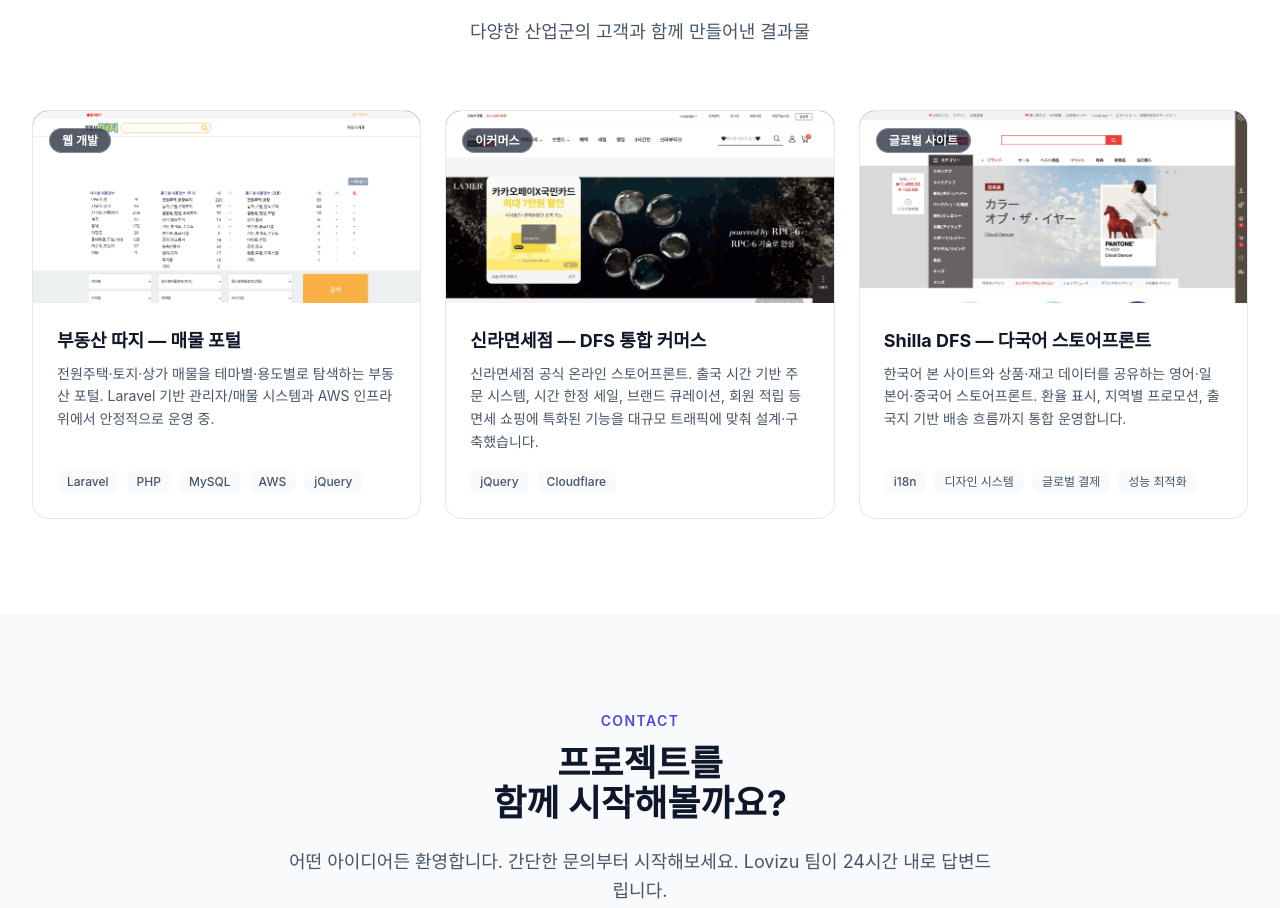
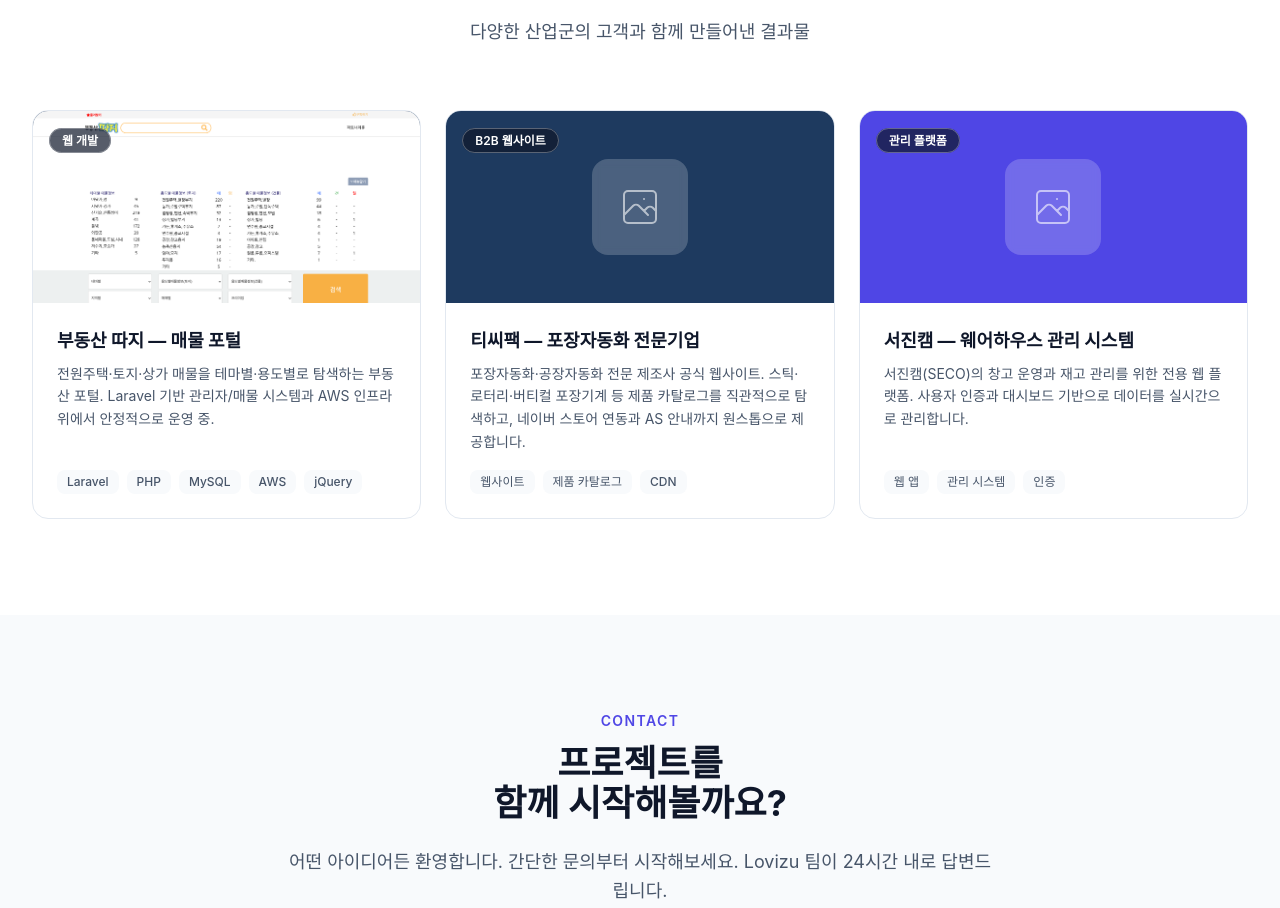
Before and after one commit to yousung/homepage, a Next.js app in the folder apps/web/: page / in a window 1280 px wide. Shown: the part 2794-3702 px from the top of the page. Built offline with nearby package versions, Linux system fonts and the light colour scheme; a web font is replaced by a local one.

Commit message:
feat: 포트폴리오 업데이트 — 신라면세점 제거, 티씨팩·서진캠 추가
신라면세점 DFS 2종 항목을 제거하고 tcpack.co.kr(티씨팩)과
wh.seojincam.com(서진캠 웨어하우스 관리 시스템)을 추가.

Co-Authored-By: Paperclip <noreply@paperclip.ing>

```diff
--- a/apps/web/components/Portfolio.tsx
+++ b/apps/web/components/Portfolio.tsx
@@ -20,24 +20,22 @@
     link: 'https://www.ddaji.com/item',
   },
   {
-    tag: '이커머스',
-    title: '신라면세점 — DFS 통합 커머스',
+    tag: 'B2B 웹사이트',
+    title: '티씨팩 — 포장자동화 전문기업',
     description:
-      '신라면세점 공식 온라인 스토어프론트. 출국 시간 기반 주문 시스템, 시간 한정 세일, 브랜드 큐레이션, 회원 적립 등 면세 쇼핑에 특화된 기능을 대규모 트래픽에 맞춰 설계·구축했습니다.',
-    tech: ['jQuery', 'Cloudflare'],
+      '포장자동화·공장자동화 전문 제조사 공식 웹사이트. 스틱·로터리·버티컬 포장기계 등 제품 카탈로그를 직관적으로 탐색하고, 네이버 스토어 연동과 AS 안내까지 원스톱으로 제공합니다.',
+    tech: ['웹사이트', '제품 카탈로그', 'CDN'],
     accent: 'bg-brand-secondary',
-    image: '/portfolio/shilladfs.png',
-    link: 'https://www.shilladfs.com/estore/kr/ko/?uiel=Desktop',
+    link: 'https://tcpack.co.kr/',
   },
   {
-    tag: '글로벌 사이트',
-    title: 'Shilla DFS — 다국어 스토어프론트',
+    tag: '관리 플랫폼',
+    title: '서진캠 — 웨어하우스 관리 시스템',
     description:
-      '한국어 본 사이트와 상품·재고 데이터를 공유하는 영어·일본어·중국어 스토어프론트. 환율 표시, 지역별 프로모션, 출국지 기반 배송 흐름까지 통합 운영합니다.',
-    tech: ['i18n', '디자인 시스템', '글로벌 결제', '성능 최적화'],
+      '서진캠(SECO)의 창고 운영과 재고 관리를 위한 전용 웹 플랫폼. 사용자 인증과 대시보드 기반으로 데이터를 실시간으로 관리합니다.',
+    tech: ['웹 앱', '관리 시스템', '인증'],
     accent: 'bg-brand-accent',
-    image: '/portfolio/shilladfs-ja.jpg',
-    link: 'https://www.shilladfs.com/estore/kr/ja',
+    link: 'https://wh.seojincam.com',
   },
 ];
 
```
